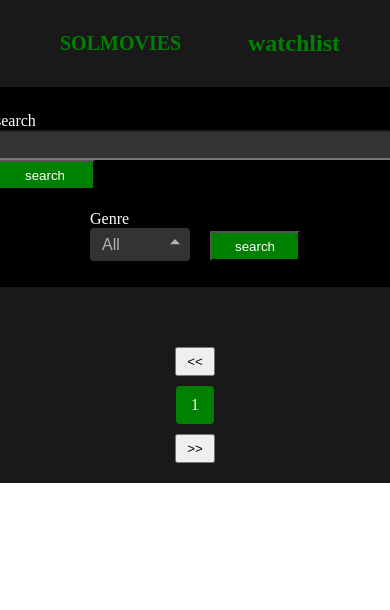
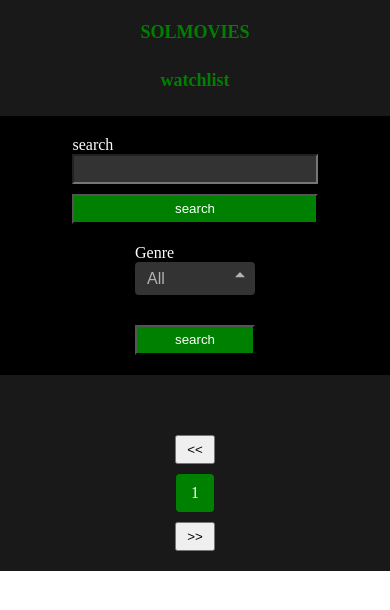
Before and after one commit to enock-jufri/movieExplorer, a plain HTML site: page index.html in a window 390 px wide. Drawn offline with Linux system fonts and the light colour scheme; no server answers.

Commit message:
mobile responsive

```diff
--- a/style.css
+++ b/style.css
@@ -224,3 +224,69 @@
     color: white;
 
 }
+
+@media (max-width: 768px) {
+    header {
+        flex-direction: column;
+        align-items: center;
+        padding: 10px;
+    }
+
+    header h1, #watchlist {
+        padding-left: 0;
+        font-size: 18px;
+    }
+
+    .search {
+        height: auto;
+        padding: 20px;
+    }
+
+    #search {
+        width: 100%;
+    }
+
+    #button, .button {
+        width: 100%;
+        margin-top: 10px;
+    }
+
+    .filter {
+        flex-direction: column;
+        align-items: center;
+    }
+
+    .dropdown-select {
+        width: 100%;
+    }
+
+    .movie-grid {
+        grid-template-columns: repeat(2, 1fr);
+        padding-left: 20px;
+        padding-right: 20px;
+    }
+
+    .details_area {
+        flex-direction: column;
+        align-items: center;
+    }
+
+    .paragraph {
+        width: 100%;
+        padding: 10px;
+    }
+
+    .trailer-container {
+        width: 100%;
+    }
+}
+
+@media (max-width: 480px) {
+    .movie-grid {
+        grid-template-columns: 1fr;
+    }
+
+    .movie-card {
+        margin-bottom: 20px;
+    }
+}
```
